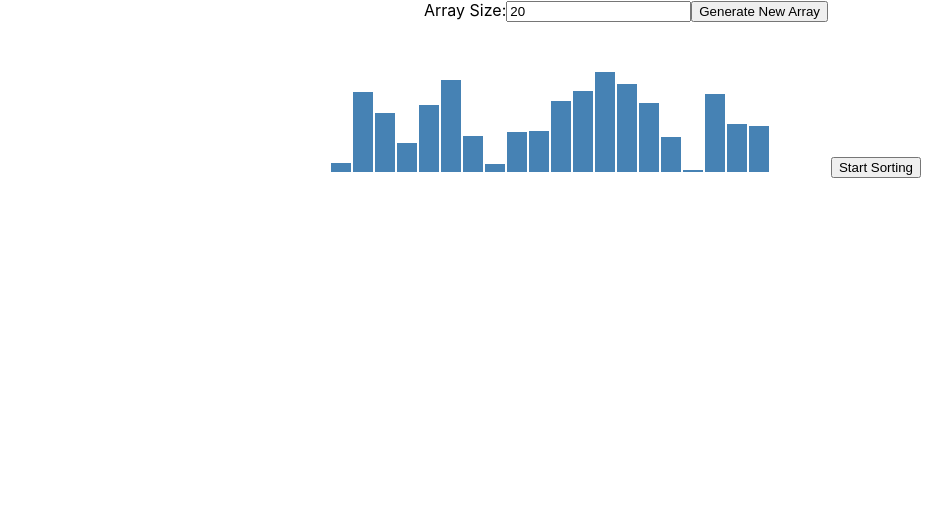
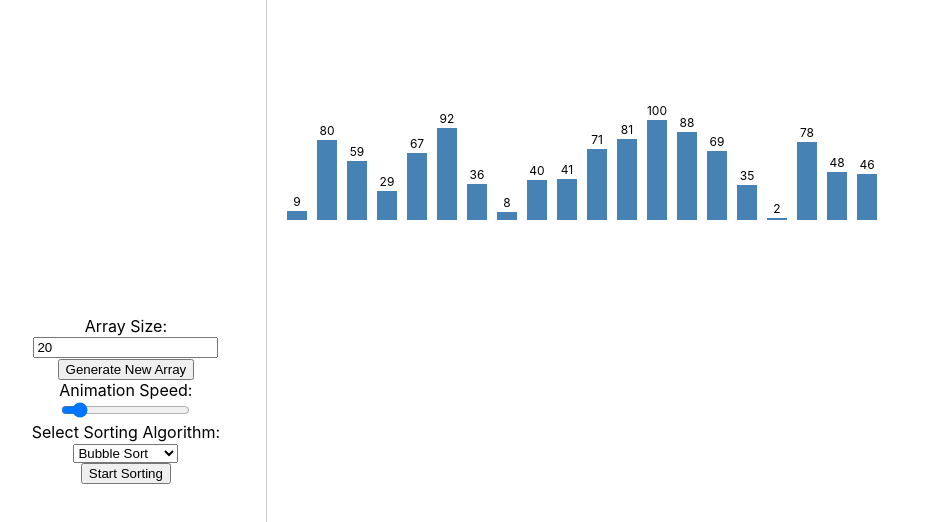
Before and after one commit to JJeCho/sorting-visualizer, a React (Create React App) app: page / in a window 1280 px wide. Shown: the top 522 px of the page, without its empty margins (14-966 px from the left). Built offline with nearby package versions, Linux system fonts and the light colour scheme.

Commit message:
Basic Functionality
Added some other sorting algorithms. Added numerical values to the display of the visualizer

```diff
--- /dev/null
+++ b/src/SortVisualizer.css
@@ -0,0 +1,29 @@
+#sorting-visualizer-container {
+  display: flex;
+  height: 100vh;
+}
+
+#sorting-visualizer-options {
+  flex: 1;
+  border-right: 1px solid #ccc;
+  display: flex;
+  flex-direction: column;
+  align-items: center;
+  justify-content: center;
+  padding: 20px;
+  box-sizing: border-box;
+}
+
+#sorting-visualizer-svg {
+  flex: 4;
+  display: flex;
+  align-items: center;
+  justify-content: center;
+  padding: 20px;
+  box-sizing: border-box;
+}
+
+#sorting-svg {
+  width: 100%;
+  height: 100%;
+}
--- a/src/SortVisualizer.js
+++ b/src/SortVisualizer.js
@@ -1,12 +1,28 @@
-import React, { useState, useEffect, useRef } from 'react';
-import * as d3 from 'd3';
-
+import React, { useState, useEffect, useRef } from "react";
+import * as d3 from "d3";
+import "./SortVisualizer.css";
+/*
+WIP: Add stop sort functionality
+Fix CSS for responsiveness and better appearance
+*/
 const SortingVisualizer = () => {
   const [data, setData] = useState([]);
   const [arraySize, setArraySize] = useState(20);
+  const [animationSpeed, setAnimationSpeed] = useState(10); // Initial animation speed
+  const [selectedAlgorithm, setSelectedAlgorithm] = useState("bubbleSort"); // Initial algorithm selection
+  const [isSorting, setIsSorting] = useState(false);
   const svgRef = useRef(null);
-  const maxSvgWidth = 50 * 25;
-  const padding = 2;
+  const maxSvgWidth = 1800;
+  const padding = 10;
+
+  // Reset animation after sort with new generated array
+  /*
+  useEffect(() => {
+    if (!isSorting) {
+      setData(generateRandomArray(arraySize));
+    }
+  }, [arraySize, isSorting]);
+  */
 
   function generateRandomArray(length) {
     return Array.from({ length }, () => Math.floor(Math.random() * 100) + 1);
@@ -17,8 +33,13 @@ const SortingVisualizer = () => {
   };
 
   const handleArraySizeChange = (e) => {
-    const newSize = parseInt(e.target.value, 10);
+    let newSize = parseInt(e.target.value, 10);
+    newSize = Math.min(newSize, 150);
     setArraySize(newSize);
+  };
+
+  const handleAnimationSpeedChange = (e) => {
+    setAnimationSpeed(e.target.value);
   };
 
   async function bubbleSort() {
@@ -31,7 +52,9 @@ const SortingVisualizer = () => {
         if (array[i] > array[i + 1]) {
           [array[i], array[i + 1]] = [array[i + 1], array[i]];
           swapped = true;
-          await new Promise((resolve) => setTimeout(resolve, 100));
+          await new Promise((resolve) =>
+            setTimeout(resolve, 1000 / animationSpeed)
+          );
           setData([...array]);
         }
       }
@@ -39,8 +62,161 @@ const SortingVisualizer = () => {
     } while (swapped);
   }
 
-  const startSorting = () => {
-    bubbleSort();
+  async function insertionSort() {
+    let array = [...data];
+    const n = array.length;
+    for (let i = 1; i < n; i++) {
+      let current = array[i];
+      let j = i - 1;
+      while (j >= 0 && array[j] > current) {
+        array[j + 1] = array[j];
+        j--;
+      }
+      array[j + 1] = current;
+      await new Promise((resolve) =>
+        setTimeout(resolve, 1000 / animationSpeed)
+      );
+      setData([...array]);
+    }
+  }
+
+  async function selectionSort() {
+    let array = [...data];
+    const n = array.length;
+    for (let i = 0; i < n - 1; i++) {
+      let minIndex = i;
+      for (let j = i + 1; j < n; j++) {
+        if (array[j] < array[minIndex]) {
+          minIndex = j;
+        }
+      }
+      if (minIndex !== i) {
+        [array[i], array[minIndex]] = [array[minIndex], array[i]];
+        await new Promise((resolve) =>
+          setTimeout(resolve, 1000 / animationSpeed)
+        );
+        setData([...array]);
+      }
+    }
+  }
+
+  async function quickSort(array, start = 0, end = array.length - 1) {
+    if (start >= end) {
+      return;
+    }
+    let index = await partition(array, start, end);
+    await Promise.all([
+      quickSort(array, start, index - 1),
+      quickSort(array, index + 1, end),
+    ]);
+  }
+
+  async function partition(array, start, end) {
+    let pivotIndex = start;
+    let pivotValue = array[end];
+    for (let i = start; i < end; i++) {
+      if (array[i] < pivotValue) {
+        [array[i], array[pivotIndex]] = [array[pivotIndex], array[i]];
+        await new Promise((resolve) =>
+          setTimeout(resolve, 1000 / animationSpeed)
+        );
+        setData([...array]);
+        pivotIndex++;
+      }
+    }
+
+    [array[pivotIndex], array[end]] = [array[end], array[pivotIndex]];
+    await new Promise((resolve) => setTimeout(resolve, 1000 / animationSpeed));
+    setData([...array]);
+    return pivotIndex;
+  }
+
+  async function mergeSort(array, start, end) {
+    if (start < end) {
+      const mid = Math.floor((start + end) / 2);
+      await mergeSort(array, start, mid);
+      await mergeSort(array, mid + 1, end);
+      await merge(array, start, mid, end);
+    }
+  }
+
+  async function merge(array, start, mid, end) {
+    let leftArray = array.slice(start, mid + 1);
+    let rightArray = array.slice(mid + 1, end + 1);
+    let i = 0,
+      j = 0,
+      k = start;
+
+    while (i < leftArray.length && j < rightArray.length) {
+      if (leftArray[i] <= rightArray[j]) {
+        array[k++] = leftArray[i++];
+      } else {
+        array[k++] = rightArray[j++];
+      }
+      await new Promise((resolve) =>
+        setTimeout(resolve, 1000 / animationSpeed)
+      );
+      setData([...array]);
+    }
+
+    while (i < leftArray.length) {
+      array[k++] = leftArray[i++];
+      await new Promise((resolve) =>
+        setTimeout(resolve, 1000 / animationSpeed)
+      );
+      setData([...array]);
+    }
+
+    while (j < rightArray.length) {
+      array[k++] = rightArray[j++];
+      await new Promise((resolve) =>
+        setTimeout(resolve, 1000 / animationSpeed)
+      );
+      setData([...array]);
+    }
+  }
+
+  async function startQuickSort() {
+    let array = [...data];
+    await quickSort(array);
+  }
+  async function startMergeSort() {
+    let array = [...data];
+    await mergeSort(array, 0, array.length - 1);
+  }
+
+  const handleAlgorithmChange = (e) => {
+    setSelectedAlgorithm(e.target.value);
+  };
+
+  const handleStopSorting = () => {
+    setIsSorting(false);
+  };
+
+  const startSorting = async () => {
+    setIsSorting(true);
+
+    switch (selectedAlgorithm) {
+      case "bubbleSort":
+        await bubbleSort();
+        break;
+      case "insertionSort":
+        await insertionSort();
+        break;
+      case "selectionSort":
+        await selectionSort();
+        break;
+      case "quickSort":
+        await startQuickSort();
+        break;
+      case "mergeSort":
+        await startMergeSort();
+        break;
+      default:
+        break;
+    }
+
+    setIsSorting(false);
   };
 
   useEffect(() => {
@@ -49,29 +225,49 @@ const SortingVisualizer = () => {
 
   useEffect(() => {
     const svgWidth = arraySize > 50 ? maxSvgWidth : arraySize * 25;
+    const svgHeight = 200;
 
-    const svg = d3.select(svgRef.current).attr('height', 150).attr('width', svgWidth);
+    const svg = d3
+      .select(svgRef.current)
+      .attr("width", "100%")
+      .attr("height", "100%")
+      .attr("preserveAspectRatio", "xMidYMid meet");
 
-    svg.selectAll('*').remove();
+    svg.selectAll("*").remove();
 
-    const rectWidth = arraySize > 50 ? maxSvgWidth / arraySize : 20;
+    const rectWidth =
+      arraySize > 50 ? (maxSvgWidth - (arraySize - 1) * padding) / arraySize : 20;
 
     svg
-      .selectAll('rect')
+      .selectAll("g")
       .data(data)
       .enter()
-      .append('rect')
-      .attr('x', (d, i) => i * (rectWidth+padding))
-      .attr('y', (d) => 150 - d)
-      .attr('width', rectWidth)
-      .attr('height', (d) => d)
-      .attr('fill', 'steelblue');
+      .append("g")
+      .attr("transform", (d, i) => `translate(${i * (rectWidth + padding)}, 0)`)
+      .append("rect")
+      .attr("y", (d) => svgHeight - d)
+      .attr("width", rectWidth)
+      .attr("height", (d) => d)
+      .attr("fill", "steelblue");
+
+    svg
+      .selectAll("text")
+      .data(data)
+      .enter()
+      .append("text")
+      .attr("x", (d, i) => i * (rectWidth + padding) + rectWidth / 2)
+      .attr("y", (d) => svgHeight - d - 5)
+      .attr("text-anchor", "middle")
+      .text((d) => d)
+      .attr("font-size", "12px")
+      .attr("fill", "black");
   }, [data, arraySize, maxSvgWidth, padding]);
 
 
   return (
-    <div>
-      <div>
+    <div id="sorting-visualizer-container">
+      <div id="sorting-visualizer-options">
+        <div id="sorting-visualizer-array">
           <label htmlFor="arraySize">Array Size:</label>
           <input
             type="number"
@@ -82,8 +278,39 @@ const SortingVisualizer = () => {
           />
           <button onClick={generateNewArray}>Generate New Array</button>
         </div>
-      <svg ref={svgRef}></svg>
-      <button onClick={startSorting}>Start Sorting</button>
+        <div id="sorting-visualizer-speed">
+          <label htmlFor="speedSlider">Animation Speed:</label>
+          <input
+            type="range"
+            id="speedSlider"
+            value={animationSpeed}
+            min="1"
+            max="100"
+            step="1"
+            onChange={handleAnimationSpeedChange}
+          />
+        </div>
+        <div id="sorting-visualizer-algorithm">
+          <label htmlFor="algorithmSelect">Select Sorting Algorithm:</label>
+          <select
+            id="algorithmSelect"
+            value={selectedAlgorithm}
+            onChange={handleAlgorithmChange}
+          >
+            <option value="bubbleSort">Bubble Sort</option>
+            <option value="insertionSort">Insertion Sort</option>
+            <option value="selectionSort">Selection Sort</option>
+            <option value="quickSort">Quick Sort</option>
+            <option value="mergeSort">Merge Sort</option>
+          </select>
+        </div>
+        <button id="sorting-visualizer-button" onClick={startSorting}>
+          Start Sorting
+        </button>
+      </div>
+      <div id="sorting-visualizer-svg">
+        <svg id="sorting-svg" ref={svgRef}></svg>
+      </div>
     </div>
   );
 };
```
Lines whose indentation alone changed are shown as unchanged.
